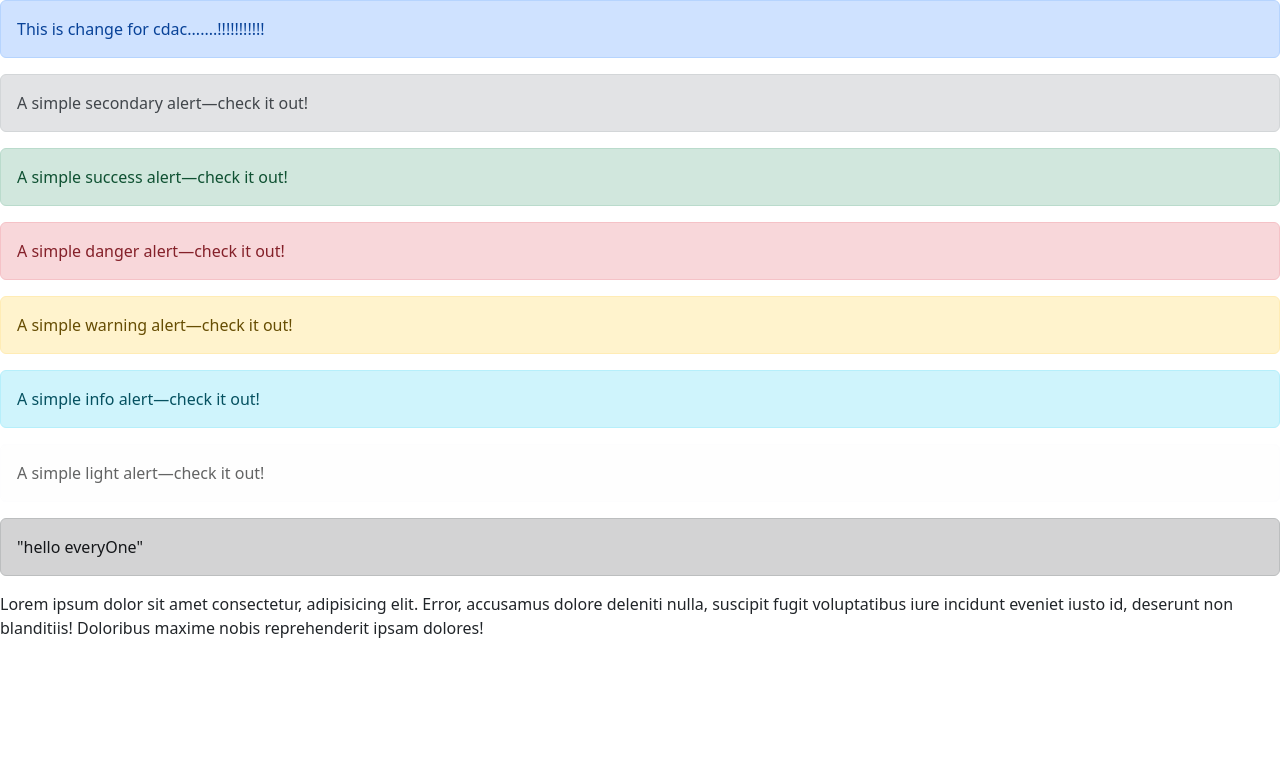
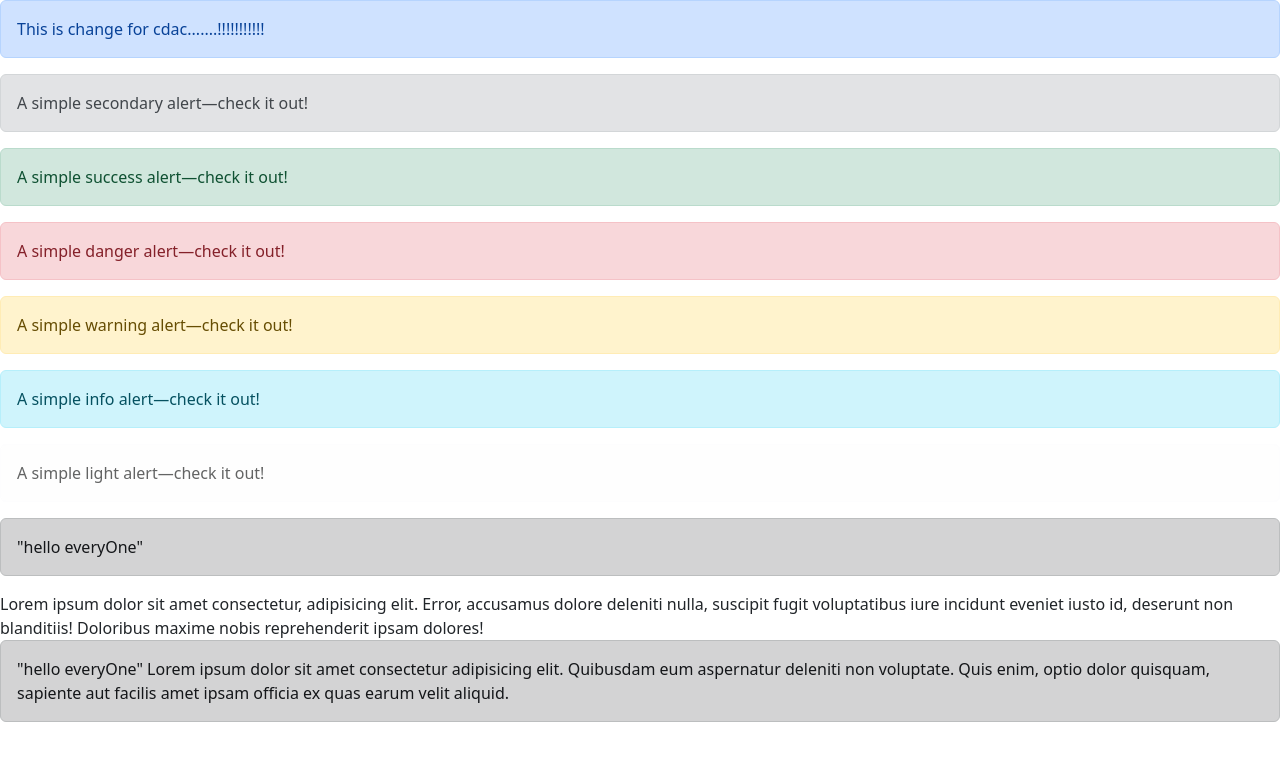
Before and after one commit to SONAL0002/cdac-git-practice, a plain HTML site: page about.html in a window 1280 px wide. Drawn offline with Linux system fonts and the light colour scheme.

Commit message:
cdacstudent commit about htmlpage

```diff
--- a/about.html
+++ b/about.html
@@ -35,6 +35,13 @@
         Lorem ipsum dolor sit amet consectetur, adipisicing elit. Error, accusamus dolore deleniti nulla, suscipit fugit voluptatibus iure incidunt eveniet iusto id,
          deserunt non blanditiis! Doloribus maxime nobis reprehenderit ipsam dolores!
       </div>
+      <div class="alert alert-dark" role="alert">
+        "hello everyOne"
+        Lorem ipsum dolor sit amet consectetur adipisicing elit.
+         Quibusdam eum aspernatur deleniti non voluptate.
+         Quis enim, optio dolor quisquam, sapiente aut facilis amet ipsam officia ex quas earum velit aliquid.
+       </div>
+
 
 </body>
 </html>
```
